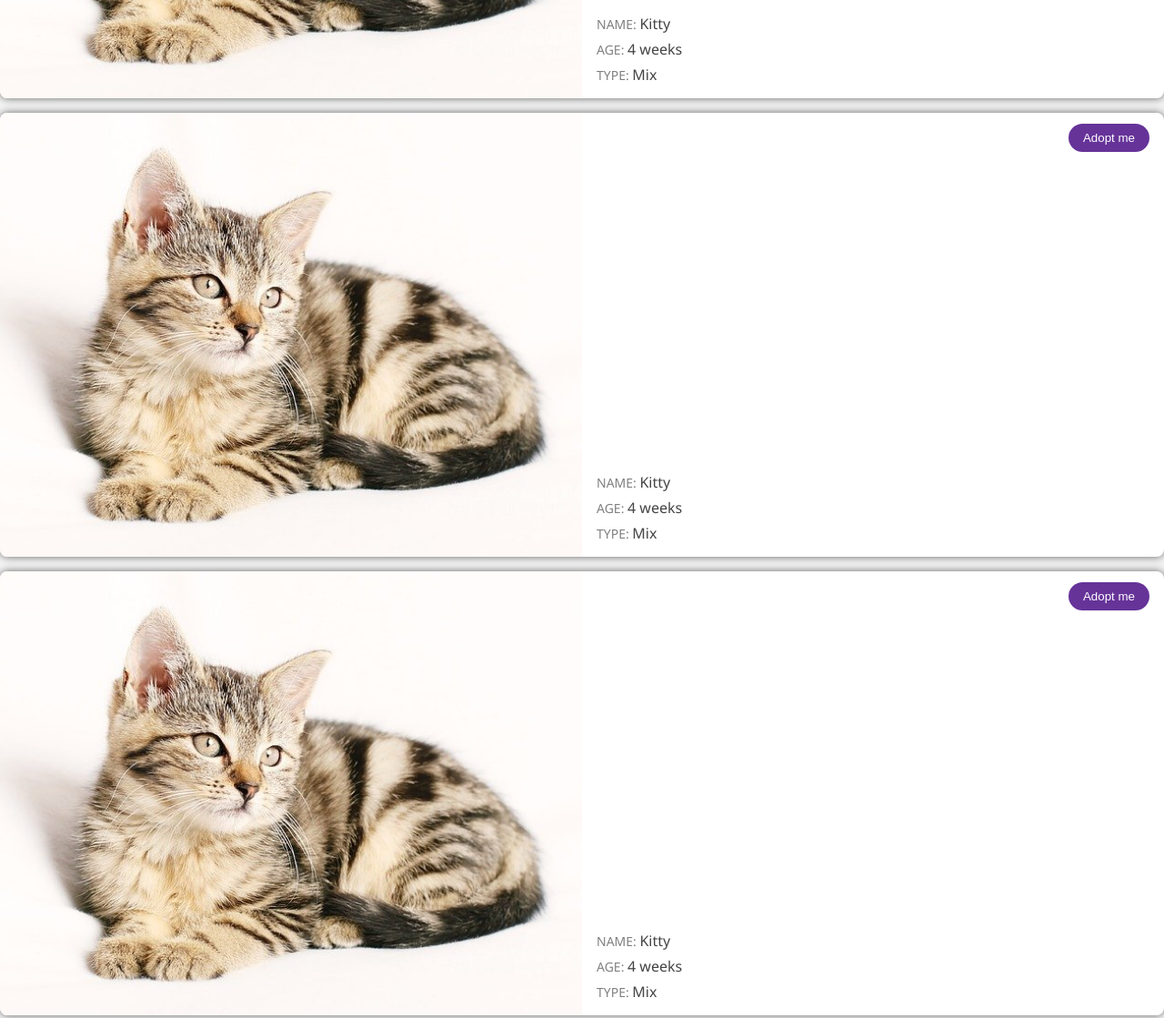
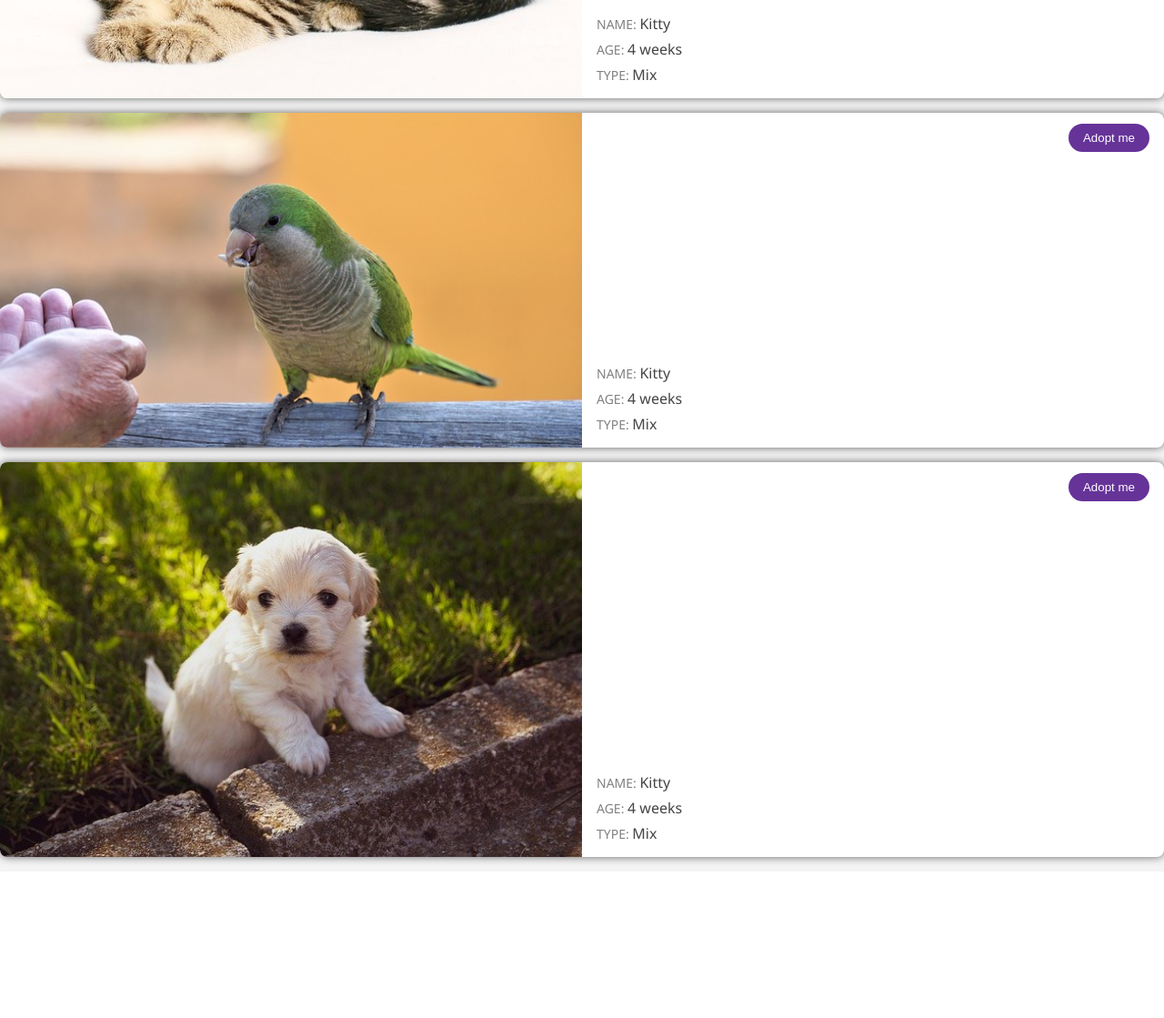
Before and after one commit to FBW44-2/uib-ui-with-flexbox, a plain HTML site: page index.html in a window 1280 px wide. Shown: the part 380-1499 px from the top of the page at 91% size. After the commit the page ends 1338 px from the top, so only its background shows below. Drawn offline with Linux system fonts and the light colour scheme.

Commit message:
Update images

```diff
--- a/index.html
+++ b/index.html
@@ -45,7 +45,7 @@
 
         <div class="card">
             <div class="card-image">
-                <img src="images/cat-1192026_640.jpg" alt="">
+                            <img src="images/parrot-4250964_640.jpg" alt="">
             </div>
 
             <div class="card-content">
@@ -74,7 +74,7 @@
         </div>
         <div class="card">
             <div class="card-image">
-                <img src="images/cat-1192026_640.jpg" alt="">
+                            <img src="images/puppy-4234435_640.jpg" alt="">
             </div>
 
             <div class="card-content">
```
